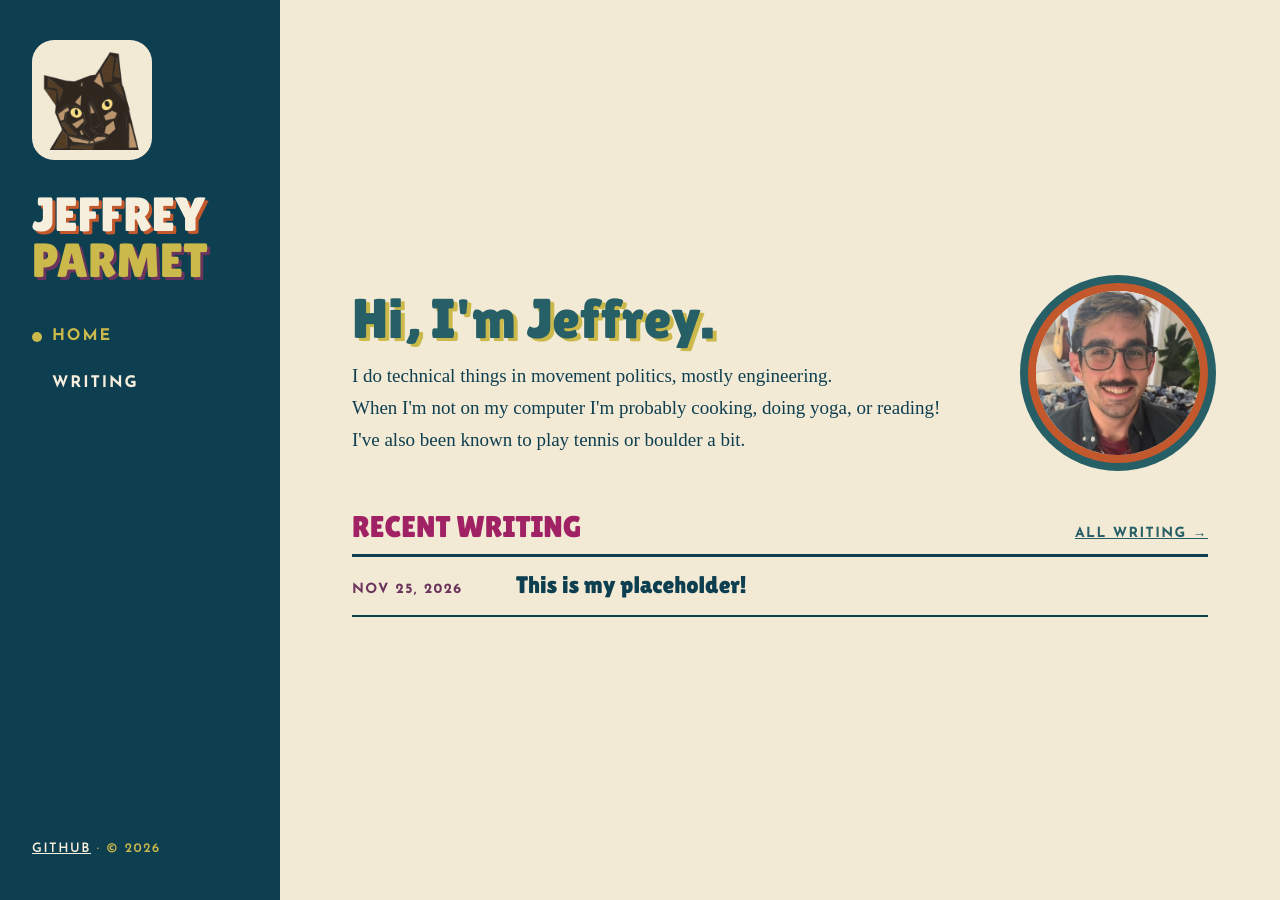
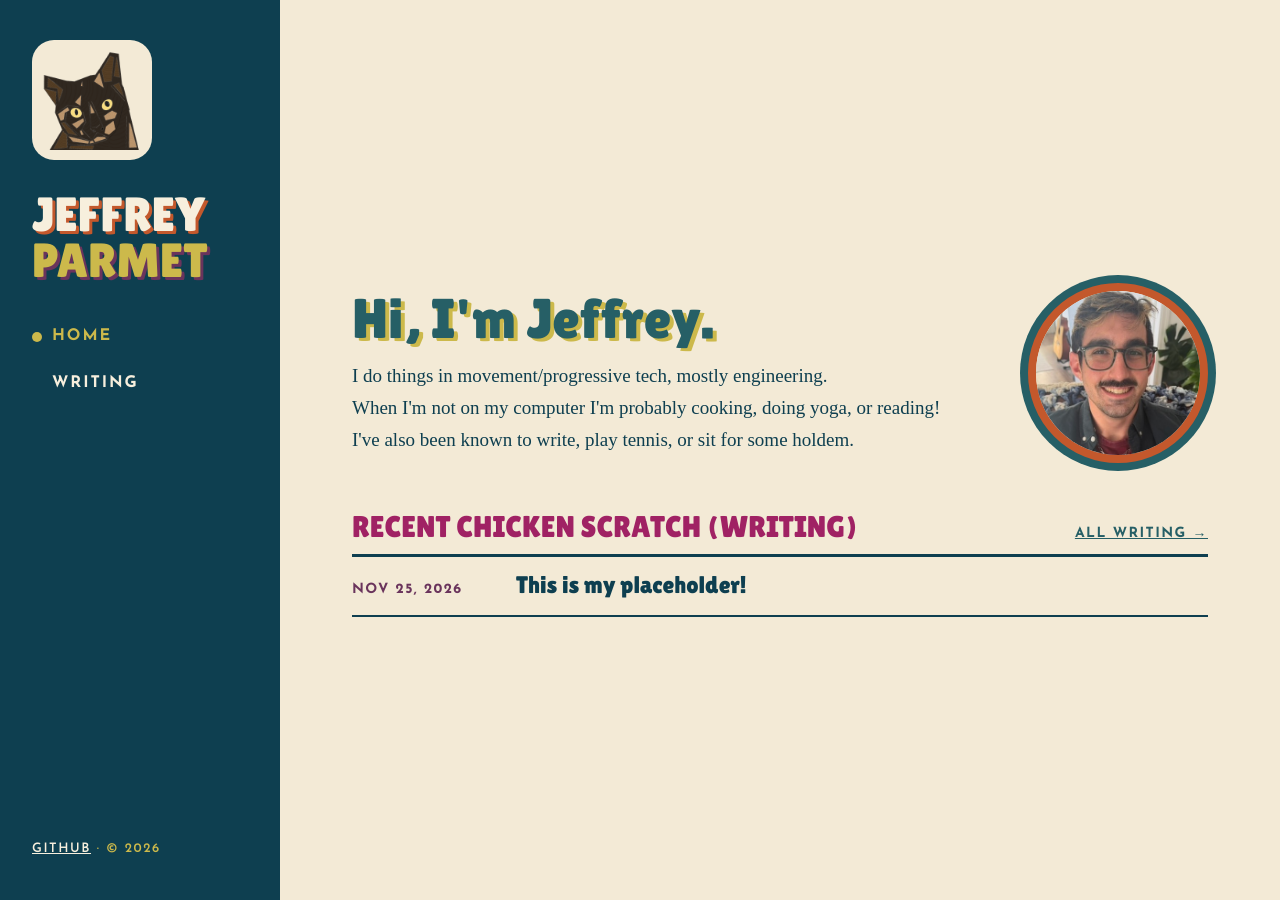
Before and after one commit to jeffrey-parmet/parmet.com-jeffrey, a Jekyll site: the page built from index.html, in a window 1280 px wide. Built offline with Jekyll 4.4.1, drawn with Linux system fonts in a browser that asks for light colours; some web fonts are replaced.

Commit message:
chicken scratch amendment

```diff
--- a/index.html
+++ b/index.html
@@ -6,15 +6,15 @@ body_class: home
     <section class="intro">
       <div>
         <h1>Hi, I'm Jeffrey.</h1>
-        <p>I do technical things in movement politics, mostly engineering.</p>
-        <p>When I'm not on my computer I'm probably cooking, doing yoga, or reading! I've also been known to play tennis or boulder a bit.</p>
+        <p>I do things in movement/progressive tech, mostly engineering.</p>
+        <p>When I'm not on my computer I'm probably cooking, doing yoga, or reading! I've also been known to write, play tennis, or sit for some holdem.</p>
       </div>
       <img class="portrait" src="{{ root }}img/me.jpeg" alt="Photo of me">
     </section>
 
     <section>
       <div class="section-head">
-        <h2>Recent writing</h2>
+        <h2>Recent chicken scratch (writing)</h2>
         <a class="more" href="{{ root }}writing/">All writing →</a>
       </div>
       <ul class="posts">
--- a/writing/index.html
+++ b/writing/index.html
@@ -1,9 +1,9 @@
 ---
 layout: default
-title: Writing
+title: Chicken Scratch
 ---
 {%- include root.html -%}
-    <h1>Writing</h1>
+    <h1>Chicken Scratch</h1>
     <ul class="posts">
       {% for post in site.posts %}
       <li><a href="{{ root }}{{ post.url | remove_first: '/' }}"><time datetime="{{ post.date | date: '%Y-%m-%d' }}">{{ post.date | date: '%b %-d, %Y' }}</time> <span>{{ post.title }}</span></a></li>
```
